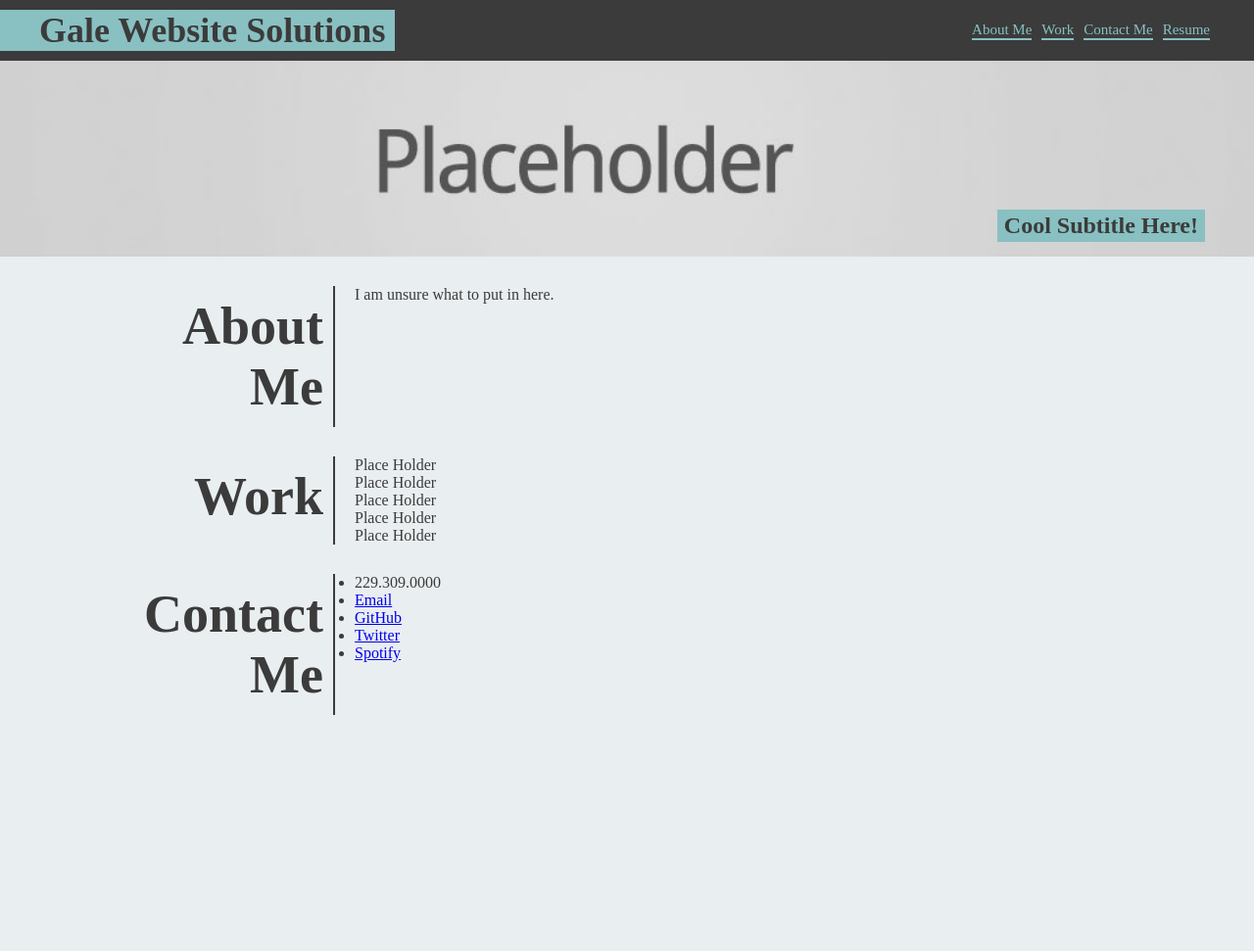
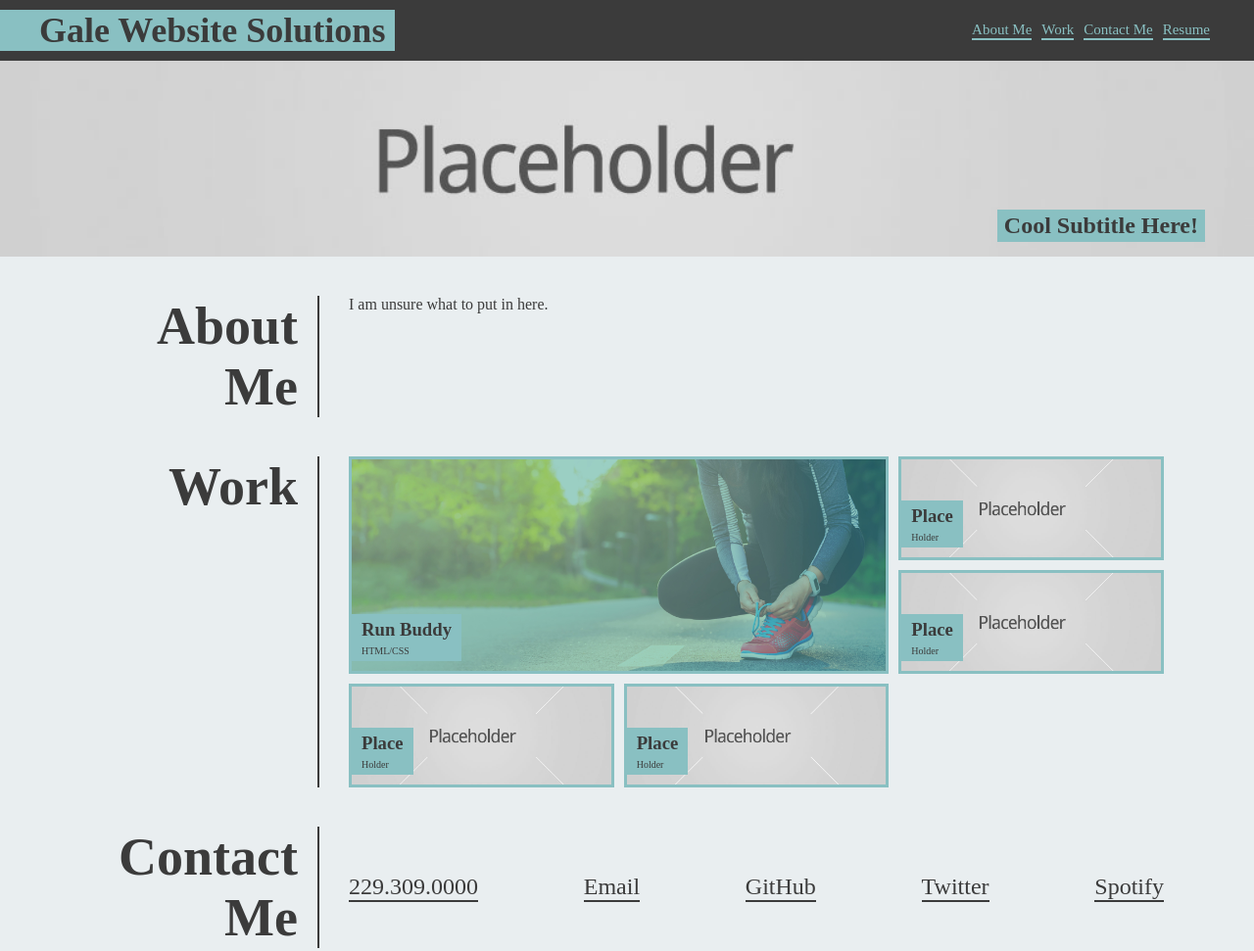
Before and after one commit to BG00924/Gale-Website-Solutions, a plain HTML site: page index.html in a window 1280 px wide. Shown: the whole page at 98% size. Before the commit the page ends 800 px from the top, so only its background shows below. Drawn offline with Linux system fonts and the light colour scheme.

Commit message:
added grid with initial styles

```diff
--- a/Assets/CSS/styles.css
+++ b/Assets/CSS/styles.css
@@ -91,14 +91,16 @@ header nav ul li a {
 .section {
     display: flex;
     flex-wrap: wrap;
+    justify-content: center;
     color: var(--secondary-color);
-    margin: 30px 0;
+    margin: 40px 0;
+    width: 100%;
 }
 .title {
-    width: 300px;
+    width: 15%;
     border-right: 2px solid var(--secondary-color);
-    margin: 0 20px;
-    padding: 10px;
+    margin-right: 30px;
+    padding: 0 20px;
     display: flex;
     justify-content: flex-end;
     align-items: flex-start;
@@ -108,7 +110,10 @@ header nav ul li a {
 }
 
 .content {
-
+    display: flex;
+    flex-wrap: wrap;
+    justify-content: space-between;
+    width: 65%;
 }
 
 /*general styles end*/
@@ -118,7 +123,76 @@ header nav ul li a {
 /*about me styles end*/
 
 /*work styles begin*/
+.work-grid-wrapper {
+    display: flex;
+
+}
+
+.work-grid-container {
+    width: 100%;
+    display: grid;
+    grid-template-columns: repeat(3, 1fr);
+    grid-template-rows: repeat(3, 1fr);
+    grid-gap: 10px;
+}
+
+.work-grid-item {
+    border: 3px solid var(--tertiary-color);
+    display: flex;
+    justify-content: flex-start;
+    align-items: flex-end;
+    min-height: 100px;
+}
+
+.work-grid-item.primary {
+    grid-column: 1 / 3;
+    grid-row: 1 / 3;
+    background-image: url(../Images/hero-bg.jpg);
+    background-size: cover;
+    background-position: center;
+}
+
+.work-grid-item.place-holder {
+    background-image: url(../Images/Placeholder.jpg);
+    background-size: cover;
+    background-position: center;
+}
+
+.project-title {
+    background-color: var(--tertiary-color);
+    margin-bottom: 10px;
+    padding: 5px 10px;
+}
+
+.project-title p {
+    font-size: 10px;
+    padding-top: 5px;
+}
 /*work styles end*/
 
 /*contact me styles begin*/
+.contact-info nav {
+    display: flex;
+    align-items: center;
+    width: 100%;
+}
+
+.contact-info nav ul{
+    display: flex;
+    flex-wrap: wrap;
+    justify-content: space-between;
+    align-items: center;
+    list-style: none;
+    width: 100%;
+}
+
+.contact-info nav ul li {
+    border-bottom: 2px solid var(--secondary-color);
+}
+
+.contact-info a {
+    text-decoration: none;
+    color: var(--secondary-color);
+    font-size: 1.5em;
+}
 /*contact me styles end*/
--- a/index.html
+++ b/index.html
@@ -55,20 +55,37 @@
                 <h2>Work</h2>
             </div>
             <div class="work-grid-wrapper content">
-                <div class="work-grid-item">
-                    Place Holder
-                </div>
-                <div class="work-grid-item">
-                    Place Holder
-                </div>
-                <div class="work-grid-item">
-                    Place Holder
-                </div>
-                <div class="work-grid-item">
-                    Place Holder
-                </div>
-                <div class="work-grid-item">
-                    Place Holder
+                <div class="work-grid-container">
+                    <div class="work-grid-item primary">
+                        <div class="project-title">
+                            <h3>Run Buddy</h3>
+                            <p>HTML/CSS</p>
+                        </div>
+                    </div>
+                    <div class="work-grid-item place-holder">
+                        <div class="project-title">
+                            <h3>Place</h3>
+                            <p>Holder</p>
+                        </div>
+                    </div>
+                    <div class="work-grid-item place-holder">
+                        <div class="project-title">
+                            <h3>Place</h3>
+                            <p>Holder</p>
+                        </div>
+                    </div>
+                    <div class="work-grid-item place-holder">
+                        <div class="project-title">
+                            <h3>Place</h3>
+                            <p>Holder</p>
+                        </div>
+                    </div>
+                    <div class="work-grid-item place-holder">
+                        <div class="project-title">
+                            <h3>Place</h3>
+                            <p>Holder</p>
+                        </div>
+                    </div>
                 </div>
             </div>
         </section>
@@ -82,7 +99,8 @@
                 <nav>
                     <ul>
                         <li>
-                            229.309.0000
+                            <!--this is not my real phone number-->
+                            <a href="tel:229-309-0000">229.309.0000</a>
                         </li>
                         <li>
                             <a href="mailto:bg00924@gmail.com">Email</a>
@@ -91,10 +109,10 @@
                             <a href="https://github.com/BG00924">GitHub</a>
                         </li>
                         <li>
-                            <a href="Don't have one">Twitter</a>
+                            <a href="https://twitter.com/explore">Twitter</a>
                         </li>
                         <li>
-                            <a href="Don't have one">Spotify</a>
+                            <a href="https://www.spotify.com/us/">Spotify</a>
                         </li>
                     </ul>
                 </nav>
```
Also changed, not shown: Assets/Images/hero-bg.jpg (added).
